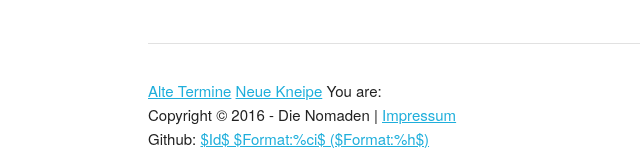
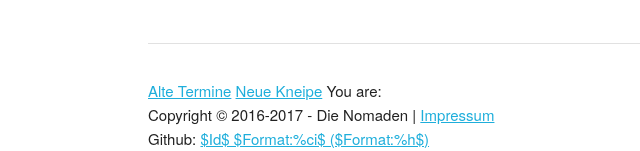
Before and after one commit to nomadenorg/nomads, a Python web app: template templates/index.html in a window 1280 px wide. Shown: the part 697-848 px from the top of the page, without its empty margins (92-732 px from the left). Run offline with Jinja, Linux system fonts and the light colour scheme; the template is opened without the code that fills it, so the values that code supplies are empty.

Commit message:
Update copyright notice

```diff
--- a/templates/archive.html
+++ b/templates/archive.html
@@ -54,7 +54,7 @@
       </div>
 
       <div class="row">
-	Copyright &copy; 2016 - Die Nomaden
+	Copyright &copy; 2016-2017 - Die Nomaden
       </div>
 
     </div>
--- a/templates/index.html
+++ b/templates/index.html
@@ -221,7 +221,7 @@
 	</div>
 
 	<div class="twelve columns">
-	  Copyright &copy; 2016 - Die Nomaden | <a href="assets/impressum.html">Impressum</a>
+	  Copyright &copy; 2016-2017 - Die Nomaden | <a href="assets/impressum.html">Impressum</a>
 	</div>
 
 	<div class="twelve columns">
```
